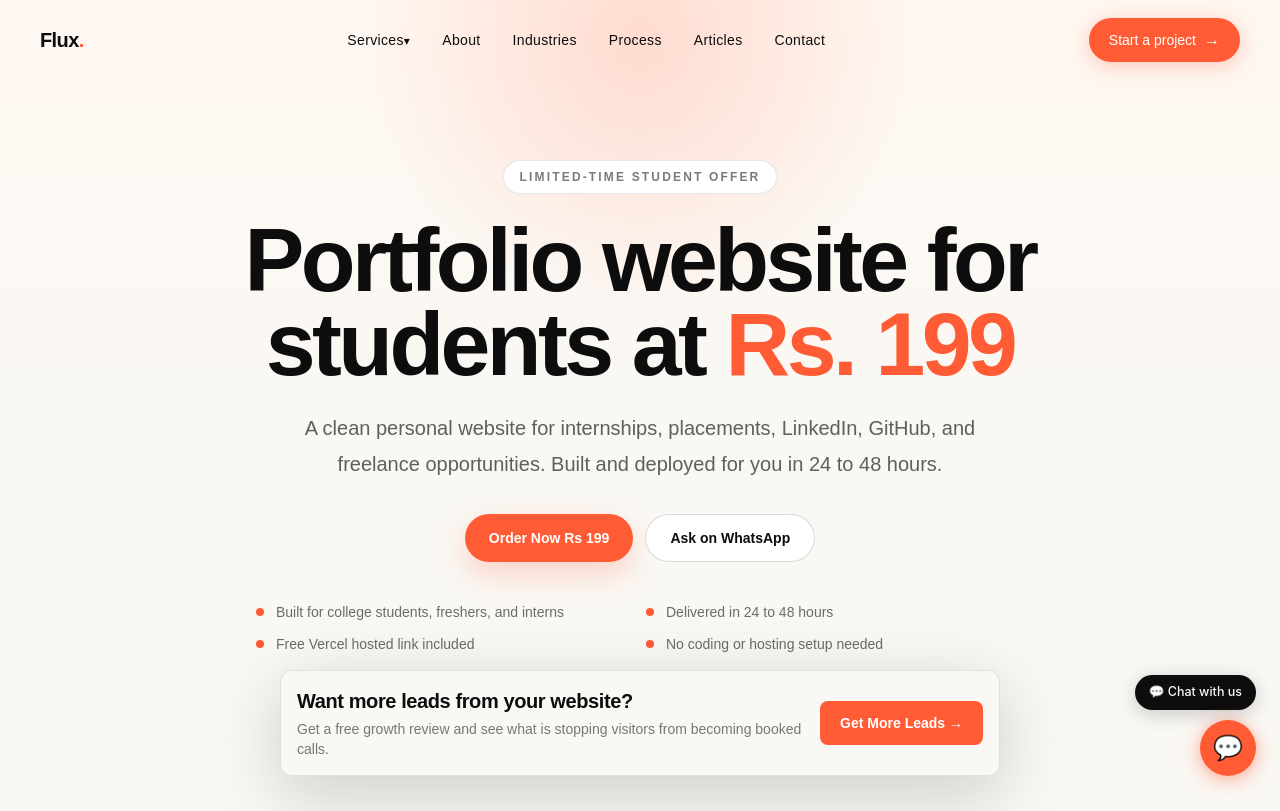
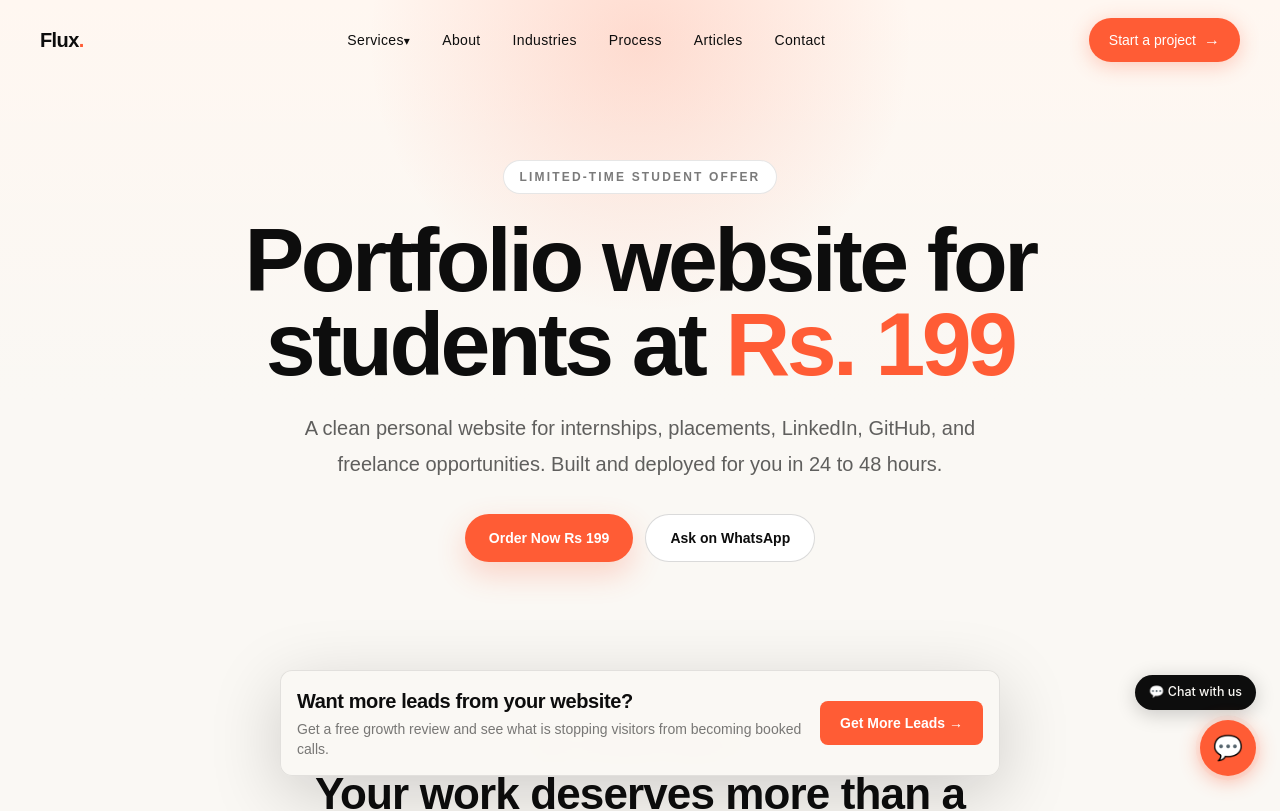
Before and after one commit to dev-gagandeep/Flux-Media-Creations, a Next.js app: page /student-portfolio in a window 1280 px wide. Shown: the top 811 px of the page. Built offline with nearby package versions, Linux system fonts and the light colour scheme; a web font is replaced by a local one.

Commit message:
Remove student portfolio hero trust row

```diff
--- a/src/app/student-portfolio/page.tsx
+++ b/src/app/student-portfolio/page.tsx
@@ -11,13 +11,6 @@ export const metadata: Metadata = generateMeta({
     "Get a polished one-page student portfolio website with sections for projects, skills, education, resume, and contact links. Built and deployed for students in 24 to 48 hours.",
   path: "/student-portfolio",
 });
-
-const trustItems = [
-  "Built for college students, freshers, and interns",
-  "Delivered in 24 to 48 hours",
-  "Free Vercel hosted link included",
-  "No coding or hosting setup needed",
-];
 
 const painPoints = [
   "Your resume cannot show the quality of your actual projects.",
@@ -240,14 +233,6 @@ export default function StudentPortfolioPage() {
             <PrimaryCTA>Order Now Rs 199</PrimaryCTA>
             <SecondaryCTA href={WHATSAPP_LINK}>Ask on WhatsApp</SecondaryCTA>
           </div>
-          <div className="mx-auto mt-10 grid max-w-3xl gap-3 text-left sm:grid-cols-2">
-            {trustItems.map((item) => (
-              <div key={item} className="flex items-center gap-3 text-sm font-medium text-ink/60">
-                <span className="h-2 w-2 rounded-full bg-flux" />
-                <span>{item}</span>
-              </div>
-            ))}
-          </div>
         </div>
       </section>
 
```
